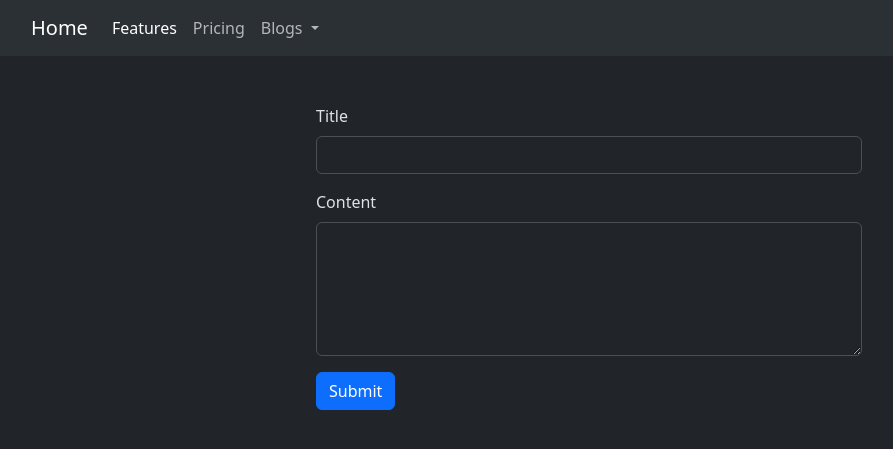
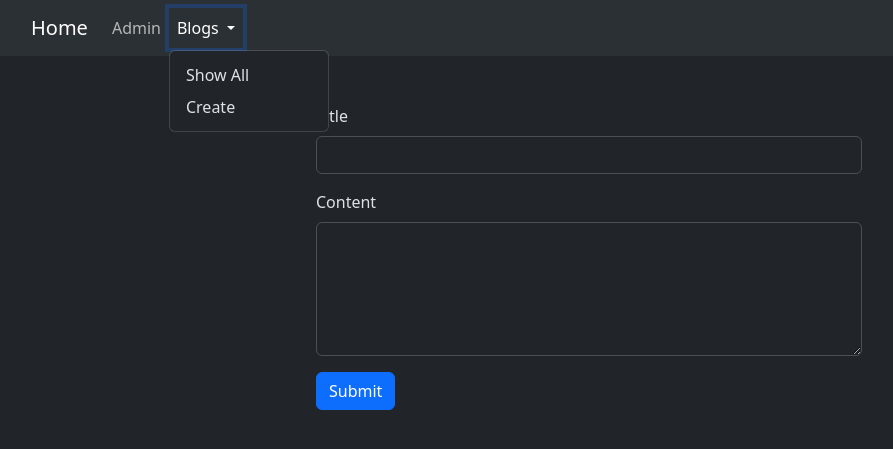
Before and after one commit to jhonv4sq/crud_test, a Django app: page /blogs/create/ in a window 1280 px wide, after a click on "Blogs". Shown: the top 449 px of the page, without its empty margins (51-944 px from the left). Run offline with Django 5.2, Linux system fonts and the light colour scheme.

Commit message:
function store

```diff
--- /dev/null
+++ b/blog/forms.py
@@ -0,0 +1,11 @@
+from django import forms
+from .models import Post
+
+class PostForm(forms.ModelForm):
+    class Meta:
+        model = Post
+        fields = ['title', 'content']
+        widgets = {
+            'title': forms.TextInput(attrs={'class': 'form-control'}),
+            'content': forms.Textarea(attrs={'class': 'form-control', 'rows': 5}),
+        }
--- a/blog/urls.py
+++ b/blog/urls.py
@@ -4,4 +4,5 @@
 urlpatterns = [
     path('', views.index, name='posts'),
     path('create/', views.create, name='posts_create'),
+    path('store/', views.store, name='posts_store'),
 ]
--- a/blog/views.py
+++ b/blog/views.py
@@ -1,16 +1,24 @@
 from django.http import HttpResponse
-from django.shortcuts import render
+from django.shortcuts import render, redirect
 from .models import Post
+from .forms import PostForm
 
 def index(request):
     posts = Post.objects.all()
     return render(request, 'blogs/index.html', {'posts': posts})
 
 def create(request):
-    return render(request, 'blogs/create.html')
+    form = PostForm()
+    return render(request, 'blogs/create.html', {'form': form})
 
-# def store(request):
-#     return ''
+def store(request):
+    form = PostForm(request.POST)
+
+    if form.is_valid():
+        form.save()
+        return redirect('posts')
+    else:
+        return render(request, 'blogs/create.html', {'form': form})
 
 # def edit(request):
 #     return ''
--- a/templates/blogs/create.html
+++ b/templates/blogs/create.html
@@ -3,15 +3,16 @@
 {% block content %}
     <section class="container">
         <div class="row justify-content-center">
-            <form class="col-6">
+            <form class="col-md-6" method="post" action="{% url 'posts_store' %}">
+                {% csrf_token %}
                 <div class="mb-3">
                     <label for="title" class="form-label">Title</label>
-                    <input type="text" class="form-control" id="title" name="title" >
+                    {{ form.title }}
                   </div>
 
                   <div class="mb-3">
                     <label for="content" class="form-label">Content</label>
-                    <textarea class="form-control" id="content" name="content" rows="5"></textarea>
+                    {{ form.content }}
                   </div>
 
                 <button type="submit" class="btn btn-primary">Submit</button>
--- a/templates/blogs/index.html
+++ b/templates/blogs/index.html
@@ -2,6 +2,8 @@
 
 {% block content %}
   <section class="container">
+    <div class="row justify-content-center">
+      <div class="col-md-6">
         <table class="table">
 
             <thead>
@@ -26,5 +28,7 @@
             </tbody>
 
         </table>
+      </div>
+    </div>
   </section>
 {% endblock %}
--- a/templates/includes/navbar.html
+++ b/templates/includes/navbar.html
@@ -1,24 +1,24 @@
 <nav class="navbar navbar-expand-lg bg-body-tertiary">
   <div class="container">
-    <a class="navbar-brand" href="#">Home</a>
+
+    <a class="navbar-brand" href="{% url 'index' %}">Home</a>
+
     <button class="navbar-toggler" type="button" data-bs-toggle="collapse" data-bs-target="#navbarNavDropdown" aria-controls="navbarNavDropdown" aria-expanded="false" aria-label="Toggle navigation">
       <span class="navbar-toggler-icon"></span>
     </button>
+
     <div class="collapse navbar-collapse" id="navbarNavDropdown">
       <ul class="navbar-nav">
         <li class="nav-item">
-          <a class="nav-link active" href="#">Features</a>
-        </li>
-        <li class="nav-item">
-          <a class="nav-link" href="#">Pricing</a>
+          <a class="nav-link" href="/admin">Admin</a>
         </li>
         <li class="nav-item dropdown">
           <a class="nav-link dropdown-toggle" href="#" role="button" data-bs-toggle="dropdown" aria-expanded="false">
             Blogs
           </a>
           <ul class="dropdown-menu">
-            <li><a class="dropdown-item" href="#">Create</a></li>
-            <li><a class="dropdown-item" href="#">Show All</a></li>
+            <li><a class="dropdown-item" href="{% url 'posts' %}">Show All</a></li>
+            <li><a class="dropdown-item" href="{% url 'posts_create' %}">Create</a></li>
           </ul>
         </li>
       </ul>
```
Lines whose indentation alone changed are shown as unchanged.
